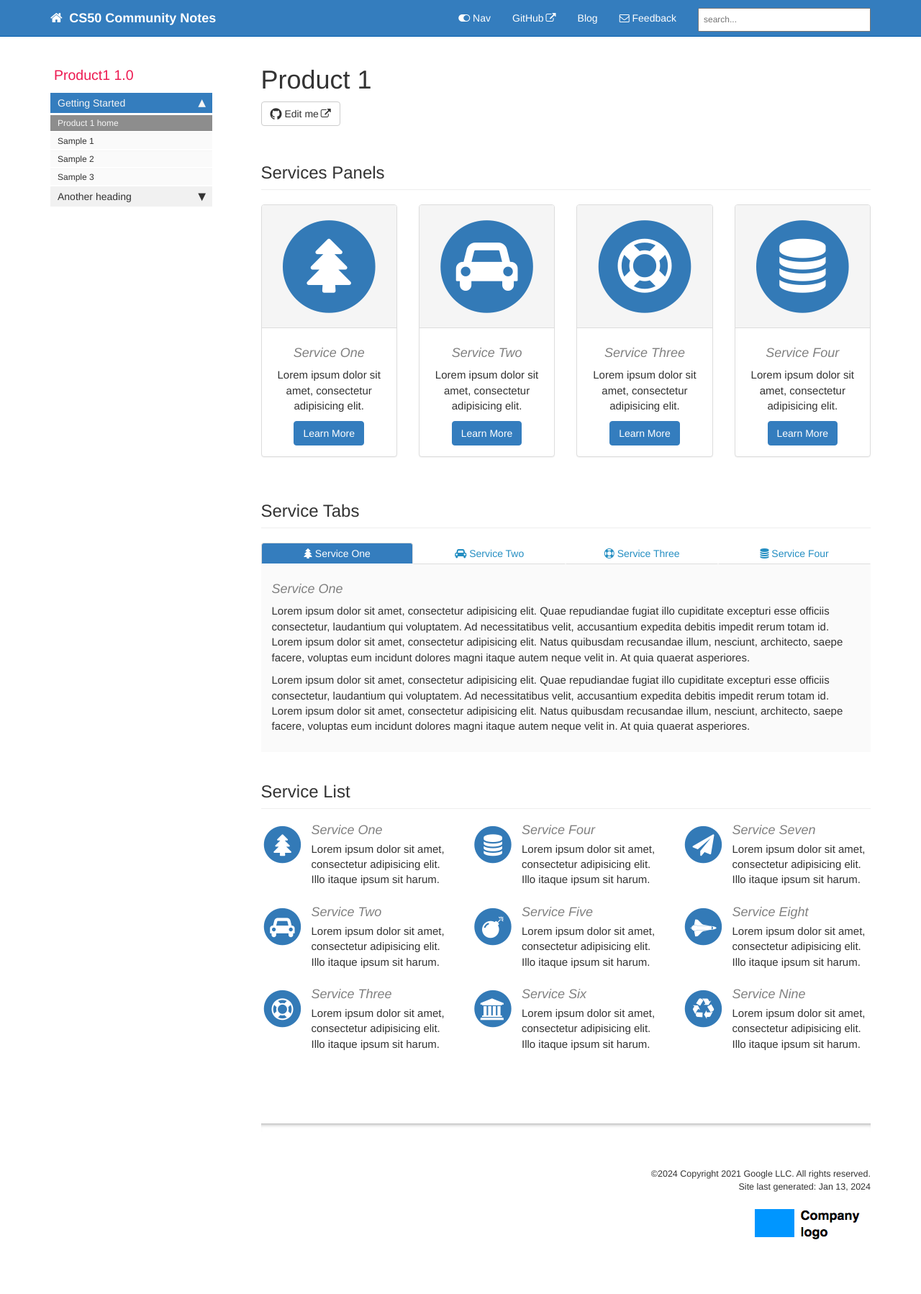
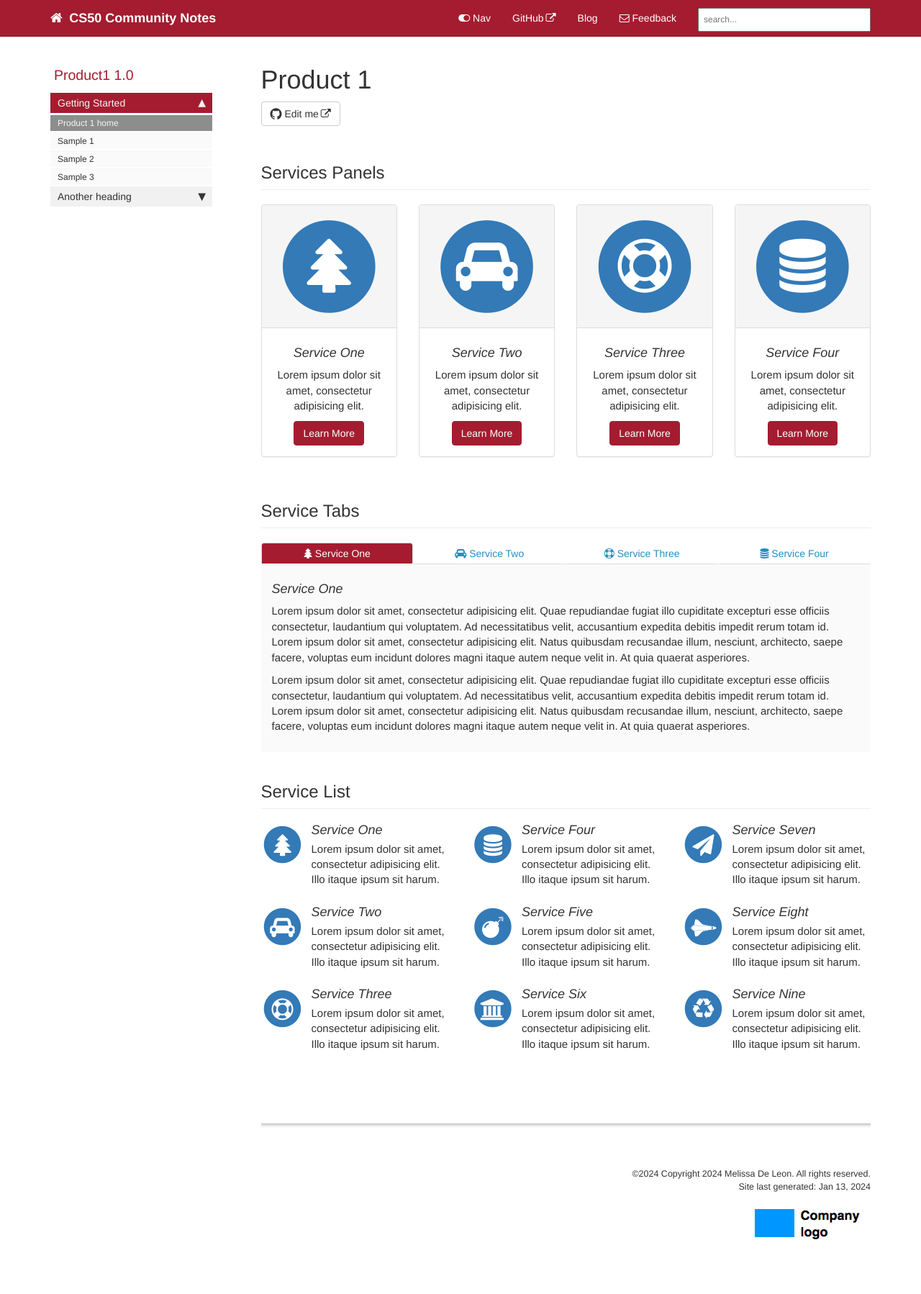
Before and after one commit to melissadeleonx/cs50-community-notes, a Jekyll site: the page built from pages/product1/p1_landing_page.html, in a window 1280 px wide. Shown: the whole page at 72% size. Built offline with Jekyll 4.4.1, drawn with Linux system fonts in a browser that asks for light colours; comment, search, counter and statistics services are not loaded.

Commit message:
updated css

```diff
--- a/_config.yml
+++ b/_config.yml
@@ -9,7 +9,7 @@ topnav_title: CS50 Community Notes
 site_title: CS50 Community Notes
 # this appears in the html browser tab for the site title (seen mostly by search engines, not users)
 
-company_name: Copyright 2021 Google LLC
+company_name: Copyright 2024 Melissa De Leon
 # this appears in the footer
 
 github_editme_path: melissadeleonx/cs50-community-notes/blob/gh-pages/
@@ -18,7 +18,7 @@ github_editme_path: melissadeleonx/cs50-community-notes/blob/gh-pages/
 # gitlab_editme_path: tomjoht/documentation-theme-jekyll/blob/gh-pages/
 # if you're using GitLab, provide the basepath to the branch you've created for reviews, following the sample here. if not, leave this value blank.
 
-google_analytics: UA-66296557-1
+google_analytics:
 # if you have google-analytics ID, put it in. if not, edit this value to blank.
 
 host: 127.0.0.1
@@ -33,9 +33,9 @@ exclude:
   - vendor
 # these are the files and directories that jekyll will exclude from the build
 
-feedback_subject_line: Jekyll documentation theme
+feedback_subject_line: CS50 Community Notes
 
-feedback_email: tomjoht@gmail.com
+feedback_email: primavita19@gmail.com
 # used as a contact email for the Feedback link in the top navigation bar
 
 # feedback_disable: true
--- a/_data/sidebars/mydoc_sidebar.yml
+++ b/_data/sidebars/mydoc_sidebar.yml
@@ -3,13 +3,13 @@
 entries:
 - title: sidebar
   product: |
-      <div id="header" style="color: #1d7aa7;">
+      <div id="header" style="color: #216f9b;">
         <h1>study. code. repeat.</h1>
         <p>Developed by:<br>
         <strong>Melissa De Leon</strong></p>
         <a href="https://tech-journey-melissadeleonx.vercel.app/" target="_blank" rel="noopener noreferrer">View My Tech Journey</a>
       </div>
-  version: CS50 Community Notes Version 1.0
+  version: <h3>CS50 Community Notes Version 1.0</h3>
   folders:
 
   - title:
--- a/css/printstyles.css
+++ b/css/printstyles.css
@@ -69,9 +69,9 @@ a[href*="mailto"]::after, a[data-toggle="tooltip"]::after, a[href].noCrossRef::a
     max-width: 250px;
 }
 
-#navig {
+/* #navig {
     /*page-break-before: always;*/
-}
+
 
 .copyrightBoilerplate {
     page-break-before:always;
--- a/css/theme-blue.css
+++ b/css/theme-blue.css
@@ -1,33 +1,60 @@
+
+/* Harvard Theme color to be cohesive with the website purpose - CS50 Community Notes */
+
+:root {
+    --harvard-crimson: #A51C30;
+    --dark-crimson: #8C1223;
+    --light-crimson: #BF1F38;
+    --vibrant-red: #B81225;
+    --muted-red: #953C4D;
+    --navy-blue: #015CAE;
+    --hover-blue: #248ec2;
+    --hover-crimson: #FAFAFA;
+    --link-green: #649345;
+    --print-title-blue: #015CAE;
+    --sidebar-title-red: #ED1951;
+    --hover-link-blue: #216f9b;
+    --light-gray: #f5f5f5;
+    --mid-gray: #999999;
+    --dark-gray: #333333;
+}
 .summary {
-    color: #808080;
-    border-left: 5px solid #ED1951;
+    color: var(--dark-gray);
+    border-left: 5px solid var(--harvard-crimson);
     font-size:16px;
 }
 
+/* Heading Styles */
+h3 {
+    color: var(--harvard-crimson);
+}
 
-h3 {color: #ED1951; }
-h4 {color: #808080; }
+h4 {
+    color: var(--dark-gray);
+}
 
+
+/* Navigation Styles */
 .nav-tabs > li.active > a, .nav-tabs > li.active > a:hover, .nav-tabs > li.active > a:focus {
-    background-color: #248ec2;
+    background-color: var(--dark-crimson);
     color: white;
 }
 
 .nav > li.active > a {
-    background-color: #347DBE;
+    background-color: var(--harvard-crimson);
 }
 
 .nav > li > a:hover {
-    background-color: #248ec2;
+    background-color: var(--dark-crimson);
 }
 
 div.navbar-collapse .dropdown-menu > li > a:hover {
-    background-color: #347DBE;
+    background-color: var(--dark-crimson);
 }
 
 .nav li.thirdlevel > a {
     background-color: #FAFAFA !important;
-    color: #248EC2;
+    color: var(--light-crimson);
     font-weight: bold;
 }
 
@@ -38,8 +65,8 @@ a[data-toggle="tooltip"] {
 }
 
 .navbar-inverse {
-    background-color: #347DBE;
-    border-color: #015CAE;
+    background-color: var(--harvard-crimson);
+    border-color: var(--dark-crimson);
 }
 .navbar-inverse .navbar-nav>li>a, .navbar-inverse .navbar-brand {
     color: white;
@@ -54,26 +81,26 @@ a.navbar-brand:hover {
 }
 
 .navbar-inverse .navbar-nav > .open > a, .navbar-inverse .navbar-nav > .open > a:hover, .navbar-inverse .navbar-nav > .open > a:focus {
-    color: #015CAE;
+    color: var(--dark-crimson);
 }
 
 .navbar-inverse .navbar-nav > .open > a, .navbar-inverse .navbar-nav > .open > a:hover, .navbar-inverse .navbar-nav > .open > a:focus {
-    background-color: #015CAE;
+    background-color: var(--harvard-crimson);
     color: #ffffff;
 }
 
 .navbar-inverse .navbar-collapse, .navbar-inverse .navbar-form {
-    border-color: #248ec2 !important;
+    border-color: var(--harvard-crimson)!important;
 }
 
 .btn-primary {
     color: #ffffff;
-    background-color: #347DBE;
-    border-color: #347DBE;
+    background-color: var(--harvard-crimson);;
+    border-color: var(--harvard-crimson);
 }
 
 .navbar-inverse .navbar-nav > .active > a, .navbar-inverse .navbar-nav > .active > a:hover, .navbar-inverse .navbar-nav > .active > a:focus {
-    background-color: #347DBE;
+    background-color: var(--harvard-crimson);
 }
 
 .btn-primary:hover,
@@ -81,8 +108,8 @@ a.navbar-brand:hover {
 .btn-primary:active,
 .btn-primary.active,
 .open .dropdown-toggle.btn-primary {
-    background-color: #248ec2;
-    border-color: #347DBE;
+    background-color: var(--harvard-crimson);
+    border-color: var(--dark-crimson);
 }
 
 .printTitle {
@@ -91,7 +118,7 @@ a.navbar-brand:hover {
 
 body.print h1 {color: #015CAE !important; font-size:28px !important;}
 body.print h2 {color: #595959 !important; font-size:20px !important;}
-body.print h3 {color: #E50E51 !important; font-size:14px !important;}
+body.print h3 {color: var(--harvard-crimson) !important; font-size:14px !important;}
 body.print h4 {color: #679DCE !important; font-size:14px; font-style: italic !important;}
 
 .anchorjs-link:hover {
@@ -106,16 +133,16 @@ li.sidebarTitle {
   margin-top:20px;
     font-weight:normal;
     font-size:130%;
-    color: #ED1951;
+    color: var(--harvard-crimson);
     margin-bottom:10px;
     margin-left: 5px;
 
 }
 
 .navbar-inverse .navbar-toggle:focus, .navbar-inverse .navbar-toggle:hover {
-    background-color: #015CAE;
+    background-color: var(--dark-crimson);
 }
 
 .navbar-inverse .navbar-toggle {
-    border-color: #015CAE;
+    border-color: var(--dark-crimson);
 }
```
